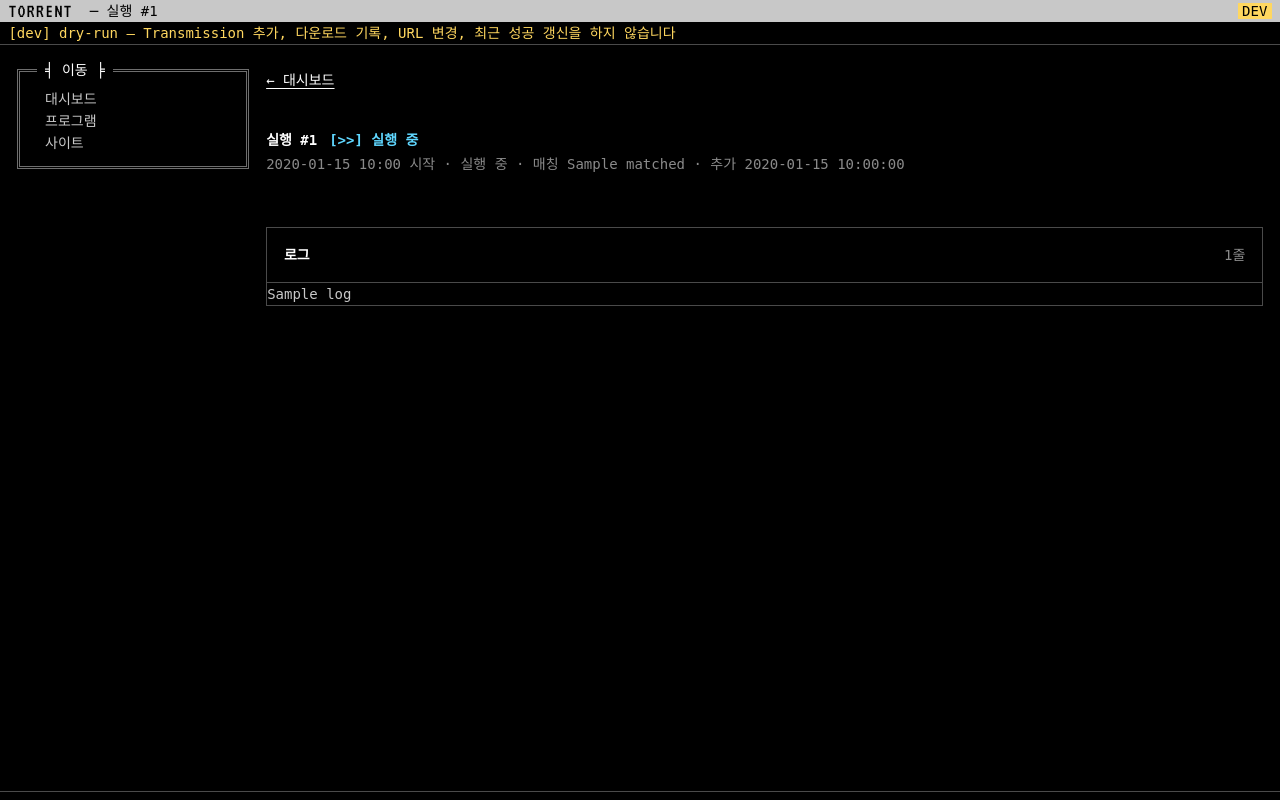
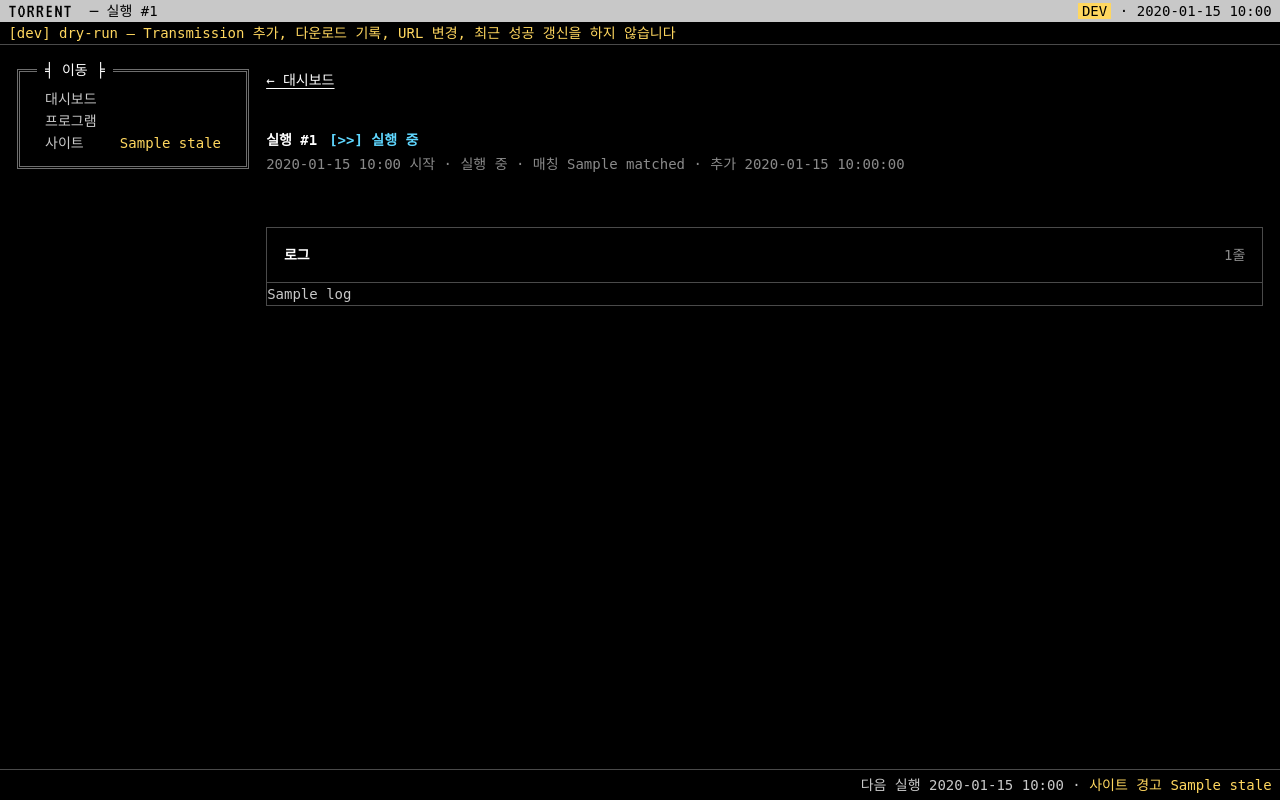
Before and after one commit to devinlife/torrent_web_scraper, a FastAPI app: template app/templates/run.html in a window 1280 px wide. Run offline with FastAPI, Linux system fonts and the light colour scheme; the template is opened without the code that fills it: most values are stand-ins (such as "Sample title", 1, 10 or a date in 2020); parts of the project's set-up code (start-up, migrations or seed data) failed here and were passed over; some web fonts are replaced.

Commit message:
feat(web): g d/g p/g s 단축키와 메뉴 경고 수·바닥 상태 줄·제목 줄 시각
shell context processor가 응답 없는 사이트 수, 실행 여부, 다음 실행, 렌더 시각을 base.html에 넘긴다.

Co-Authored-By: Claude Opus 5.5 <noreply@anthropic.com>
Claude-Session: https://claude.ai/code/session_01VNVZAiqbuACB46eNzTvgke

```diff
--- a/app/main.py
+++ b/app/main.py
@@ -66,13 +66,32 @@ def stale_before(conn) -> str:
     return stale.isoformat(timespec="seconds")
 
 
+def stale_sites(conn, sites) -> list:
+    """Enabled sites with no success since stale_before(); none in dev, which never records success."""
+    cut = stale_before(conn)
+    return [] if config.APP_ENV == "dev" else [s for s in sites if (s["last_ok_at"] or "") < cut]
+
+
+def shell(request: Request) -> dict:
+    """Menu count, footer status line and clock for base.html; {} before startup (templates cope without it)."""
+    conn = getattr(request.app.state, "db", None)
+    if conn is None:
+        return {}
+    sched = request.app.state.scheduler
+    return {"shell": {"stale": len(stale_sites(conn, db.list_sites(conn, enabled_only=True))),
+                      "running": sched.running, "next_run_at": sched.next_run_at, "now": datetime.now()}}
+
+
+templates.context_processors.append(shell)
+
+
 # dashboard
 @app.get("/")
 async def index(request: Request, msg: str | None = None):
     conn, sched = request.app.state.db, request.app.state.scheduler
     nxt, now = sched.next_run_at, datetime.now()
-    sites, cut = db.list_sites(conn, enabled_only=True), stale_before(conn)
-    stale = [] if config.APP_ENV == "dev" else [s for s in sites if (s["last_ok_at"] or "") < cut]  # dev never sets it
+    sites = db.list_sites(conn, enabled_only=True)
+    stale = stale_sites(conn, sites)
     return page(request, "index.html", next_run_at=nxt, running=sched.running or msg == "started",
                 due=bool(nxt and nxt <= now), interval_min=db.get_setting(conn, "interval_min", "60"), msg=msg,
                 runs=db.list_runs(conn, 10), downloads=db.list_downloads(conn, 20),
--- a/app/static/app.css
+++ b/app/static/app.css
@@ -91,8 +91,9 @@ kbd { background: var(--inv); color: var(--bg); padding: 0 .5ch; }
 .keys { display: flex; flex-wrap: wrap; gap: 4px 2ch; padding: 4px 1ch; border-top: 1px solid var(--line); }
 .keys kbd { margin-right: .5ch; }
 .keys .rt { margin-left: auto; }
+html:not(.kbd) :is(.keys > span:has(kbd), .it[data-g] .k) { display: none; } /* set by the shortcut script */
 @media (hover: none) {
-  .keys > span:has(kbd), .it .k { display: none; }
+  .keys > span:has(kbd), .it[data-g] .k { display: none; }
 }
 
 /* ---------- components ---------- */
--- a/app/templates/base.html
+++ b/app/templates/base.html
@@ -8,18 +8,30 @@
 <link rel="preconnect" href="https://fonts.gstatic.com" crossorigin>
 <link rel="stylesheet" href="https://fonts.googleapis.com/css2?family=Nanum+Gothic+Coding:wght@400;700&family=VT323&display=swap">
 <link rel="stylesheet" href="/static/app.css?v={{ CSS_V }}">
+{# 추가 작업: j/k 행 커서. tr.cur를 키로 옮기고 Enter로 행의 첫 링크를 연다 #}
+<script>
+document.documentElement.classList.add("kbd");  // key hints show only when the keys work
+let gAt = 0;
+addEventListener("keydown", e => {
+  if (e.ctrlKey || e.metaKey || e.altKey || e.target.closest?.("input, select, textarea, [contenteditable]")) return;
+  if (e.key === "g") { gAt = Date.now(); return; }
+  const a = Date.now() - gAt < 1000 && /^[a-z]$/.test(e.key) && document.querySelector(`a[data-g="${e.key}"]`);
+  gAt = 0;
+  if (a) location.href = a.href;
+});
+</script>
 {% block head %}{% endblock %}
 </head>
 <body>
 {% set p = request.url.path %}{% set cur = none if code is defined else "/sites" if p.startswith(("/sites", "/doctor")) else "/programs" if p.startswith("/programs") else "/" %}
 {% set menu = [("/", "d", "대시보드"), ("/programs", "p", "프로그램"), ("/sites", "s", "사이트")] %}
 <header class="title"><a class="logo" href="/">TORRENT</a><span>─ {% block crumb %}{{ self.title() }}{% endblock %}</span>
-  <span class="rt">{% if TM_HOST %}{{ TM_HOST }}{% endif %}{% if APP_ENV == "dev" %} <span class="env">DEV</span>{% endif %}</span></header>
+  <span class="rt">{% if TM_HOST %}{{ TM_HOST }}{% endif %}{% if APP_ENV == "dev" %} <span class="env">DEV</span>{% endif %}{% if shell %} · {{ shell.now|dt }}{% endif %}</span></header>
 {% if APP_ENV == "dev" %}<p class="envline y">[dev] dry-run — Transmission 추가, 다운로드 기록, URL 변경, 최근 성공 갱신을 하지 않습니다</p>{% endif %}
 <div class="row">
 <nav class="box side" aria-label="주 메뉴"><span class="bt" aria-hidden="true">이동</span>
   {%- for href, key, name in menu %}
-  <a class="it" href="{{ href }}" data-g="{{ key }}"{% if href == cur %} aria-current="page"{% endif %}><span class="k">g {{ key }}</span><span class="n">{{ name }}</span></a>
+  <a class="it" href="{{ href }}" data-g="{{ key }}"{% if href == cur %} aria-current="page"{% endif %}><span class="k">g {{ key }}</span><span class="n">{{ name }}</span>{% if key == "s" and shell and shell.stale %}<span class="cn">{{ shell.stale }}</span>{% endif %}</a>
   {%- endfor %}
   {%- if TM_URL %}
   <div class="sep">외부</div>
@@ -30,6 +42,8 @@
 {% block content %}{% endblock %}
 </main>
 </div>
-<footer class="keys">{% for href, key, name in menu %}<span><kbd>g {{ key }}</kbd>{{ name }}</span>{% endfor %}</footer>
+<footer class="keys">{% for href, key, name in menu %}<span><kbd>g {{ key }}</kbd>{{ name }}</span>{% endfor %}
+  {%- if shell %}<span class="rt">{% if shell.running %}<span class="c">[>>]</span> 실행 중{% elif shell.next_run_at %}다음 실행 {{ shell.next_run_at|dt }}{% endif %}
+  {%- if shell.stale %} · <span class="y">사이트 경고 {{ shell.stale }}</span>{% endif %}</span>{% endif %}</footer>
 </body>
 </html>
```
